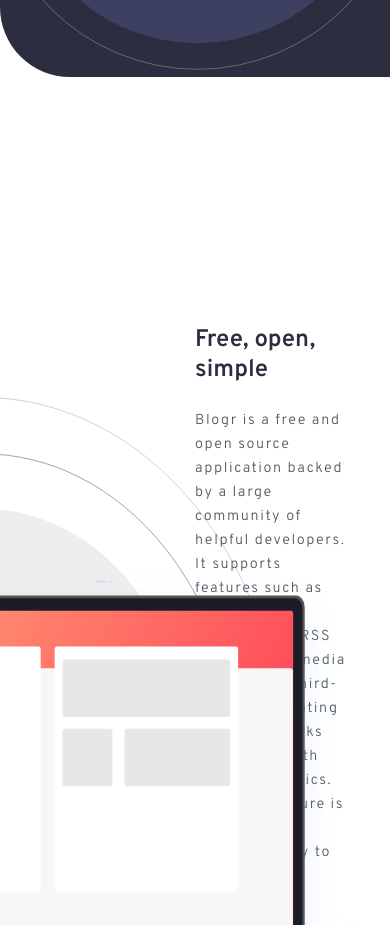
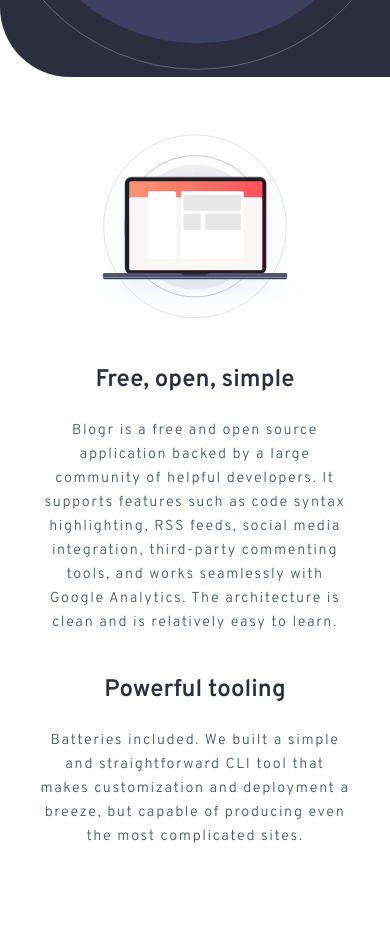
Before and after one commit to mateuslsilva28/Blogr-FrontEndMentor, a plain HTML site: page index.html in a window 390 px wide. Shown: the part 2204-3129 px from the top of the page. Drawn offline with Linux system fonts and the light colour scheme.

Commit message:
C8 - Section 3 Responsiva

```diff
--- a/index.html
+++ b/index.html
@@ -136,6 +136,9 @@
         <section id="section-3">
             <div class="content-section-3">
                 <section class="flex-section-3">
+                    <div class="img-section-3-mobile">
+                        <img src="img/illustration-laptop-mobile.svg">
+                    </div>
                   <div class="img-section-3">
                     <img src="img/illustration-laptop-desktop.svg">
                   </div>
--- a/scss/_responsive.scss
+++ b/scss/_responsive.scss
@@ -6,7 +6,7 @@
 @media (min-width:1024px){
     header{height: 500px!important;}
     header .header-nav-bar .toggle, .show-top{display: none;}
-    .img-section-1-mobile{display: none;}
+    .img-section-1-mobile, .img-section-3-mobile{display: none;}
 }
 @media (max-width:1023px){
     header{
@@ -17,6 +17,7 @@
     .header-menu ul, .header-nav-bar .header-buttons{display: none;}
     .toggle{display: block;}
     .sections{
+        padding: 7rem 0 0 0;
         #section-1{
             text-align: center;
 
@@ -74,6 +75,29 @@
 
             }
         }
+        #section-3{
+            text-align: center;
+            margin: 1rem 0 0 0!important;
+
+            .flex-section-3{
+                flex-direction: column;
+
+                .img-section-3-mobile{
+                    width: 100%;
+                    margin-top: 2rem;
+
+                    img{
+                        max-width: 600px;
+                        width: 90%;
+                    }
+                }
+
+                .text-section-3{
+                    padding-top: 2rem!important;
+                    width: 100%!important;}
+                .img-section-3{display: none;}
+            }
+        }
     }
 }
 
```
Also changed, not shown: css/styles.css, 1 other file.
